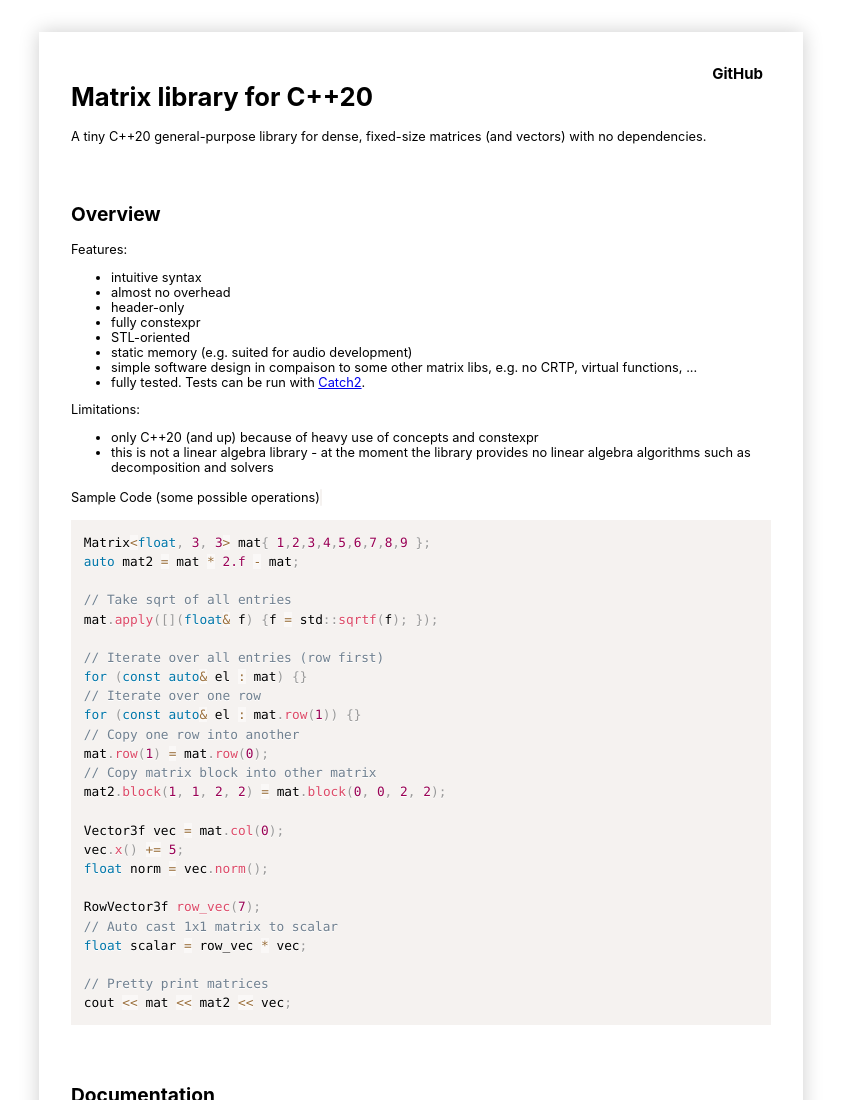
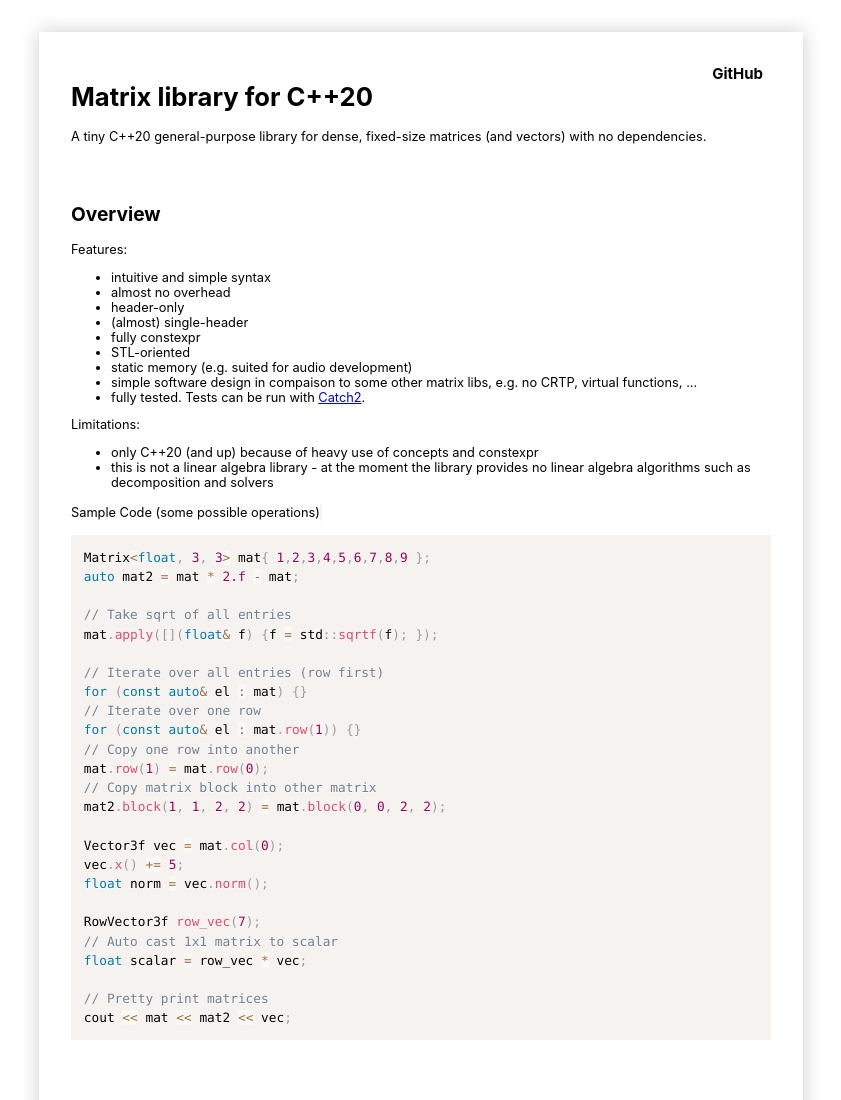
Before and after one commit to Mc-Zen/Matrix, a plain HTML site: page docs/index.html in a window 1280 px wide. Shown: the top 1100 px of the page, without its empty margins (219-1060 px from the left). Drawn offline with Linux system fonts and the light colour scheme.

Commit message:
Update index.html

```diff
--- a/docs/index.html
+++ b/docs/index.html
@@ -19,7 +19,7 @@
 
     <main>
 
-        <div class="ghub"><a href="">GitHub</a></div>
+        <div class="ghub"><a href="https://github.com/Mc-Zen/Matrix">GitHub</a></div>
         <h1>
             Matrix library for C++20
         </h1>
@@ -30,9 +30,10 @@
         <p>
             Features:
             <ul>
-                <li>intuitive syntax</li>
+                <li>intuitive and simple syntax</li>
                 <li>almost no overhead</li>
                 <li>header-only</li>
+                <li>(almost) single-header</li>
                 <li>fully constexpr</li>
                 <li>STL-oriented</li>
                 <li>static memory (e.g. suited for audio development)</li>
```
